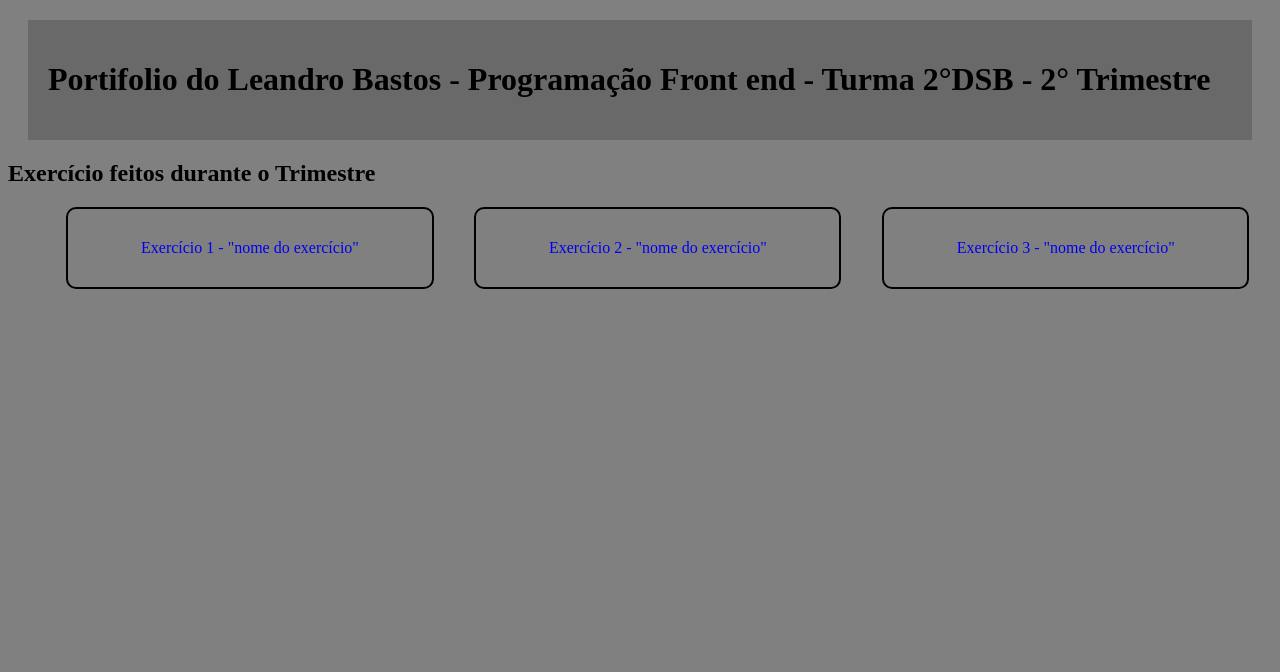
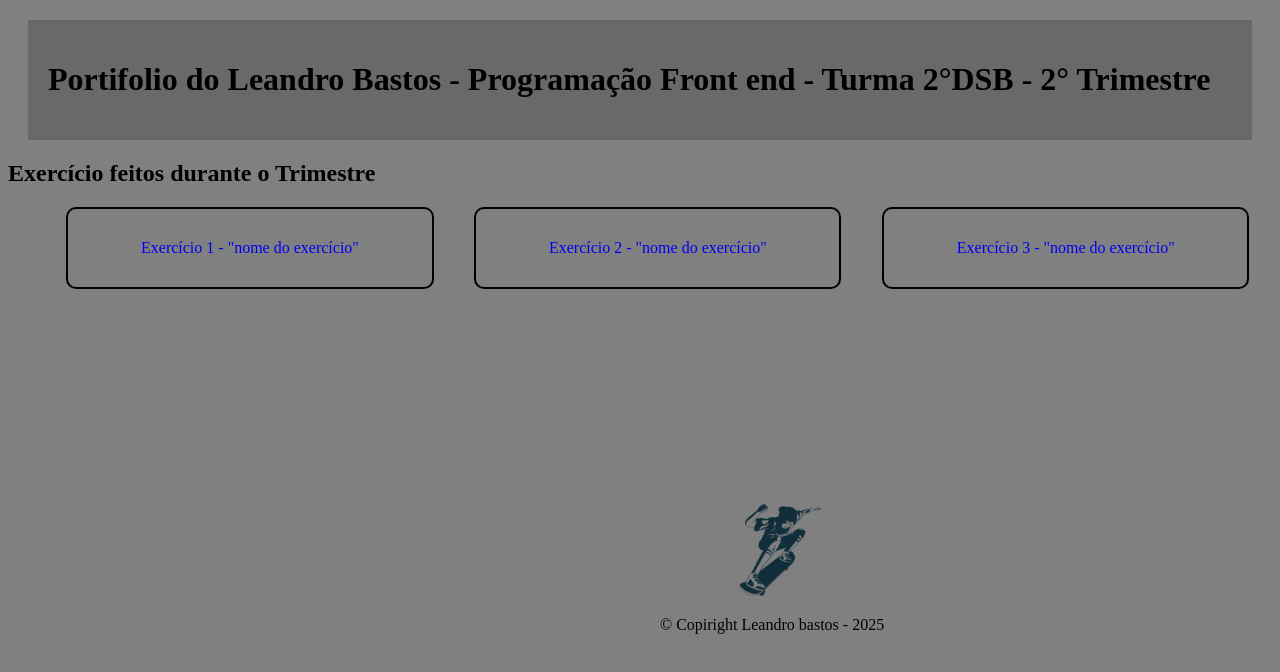
Before and after one commit to leandrobastos07/leandro-Prova-2DSB, a plain HTML site: page index.html in a window 1280 px wide. Drawn offline with Linux system fonts and the light colour scheme.

Commit message:
Add files via upload

```diff
--- /dev/null
+++ b/exercico1.hmtl/script.js
@@ -0,0 +1 @@
+console.log
--- a/index.html
+++ b/index.html
@@ -19,7 +19,9 @@
         </ul>
     </main>
     <footer>
+     <img src="skate.webp" alt="">
+    <p  class="copyright"> &copy; Copiright Leandro bastos - 2025 </p>
+    </footer>
 
-    </footer>
 </body>
 </html>
--- /dev/null
+++ b/reset.css
@@ -0,0 +1,48 @@
+/* http://meyerweb.com/eric/tools/css/reset/
+   v2.0 | 20110126
+   License: none (public domain)
+*/
+
+html, body, div, span, applet, object, iframe,
+h1, h2, h3, h4, h5, h6, p, blockquote, pre,
+a, abbr, acronym, address, big, cite, code,
+del, dfn, em, img, ins, kbd, q, s, samp,
+small, strike, strong, sub, sup, tt, var,
+b, u, i, center,
+dl, dt, dd, ol, ul, li,
+fieldset, form, label, legend,
+table, caption, tbody, tfoot, thead, tr, th, td,
+article, aside, canvas, details, embed,
+figure, figcaption, footer, header, hgroup,
+menu, nav, output, ruby, section, summary,
+time, mark, audio, video {
+	margin: 0;
+	padding: 0;
+	border: 0;
+	font-size: 100%;
+	font: inherit;
+	vertical-align: baseline;
+}
+/* HTML5 display-role reset for older browsers */
+article, aside, details, figcaption, figure,
+footer, header, hgroup, menu, nav, section {
+	display: block;
+}
+body {
+	line-height: 1;
+}
+ol, ul {
+	list-style: none;
+}
+blockquote, q {
+	quotes: none;
+}
+blockquote:before, blockquote:after,
+q:before, q:after {
+	content: '';
+	content: none;
+}
+table {
+	border-collapse: collapse;
+	border-spacing: 0;
+}
--- a/style.css
+++ b/style.css
@@ -18,3 +18,21 @@ li {
     border: 2px solid #000000;
     border-radius: 10px;
 }
+
+footer{
+    width: 1500px;
+    text-align: center;
+}
+img{
+    width: 100px;
+    margin-bottom: 100px;
+    position: absolute;
+    top: 500px;
+    left: 730px;
+}
+
+.copyright {
+    position: absolute;
+    top: 600px;
+    left: 660px;
+}
```
Also changed, not shown: exercico1.hmtl/exercicio1.html (added, +12 -0 lines), skate.webp (added).
